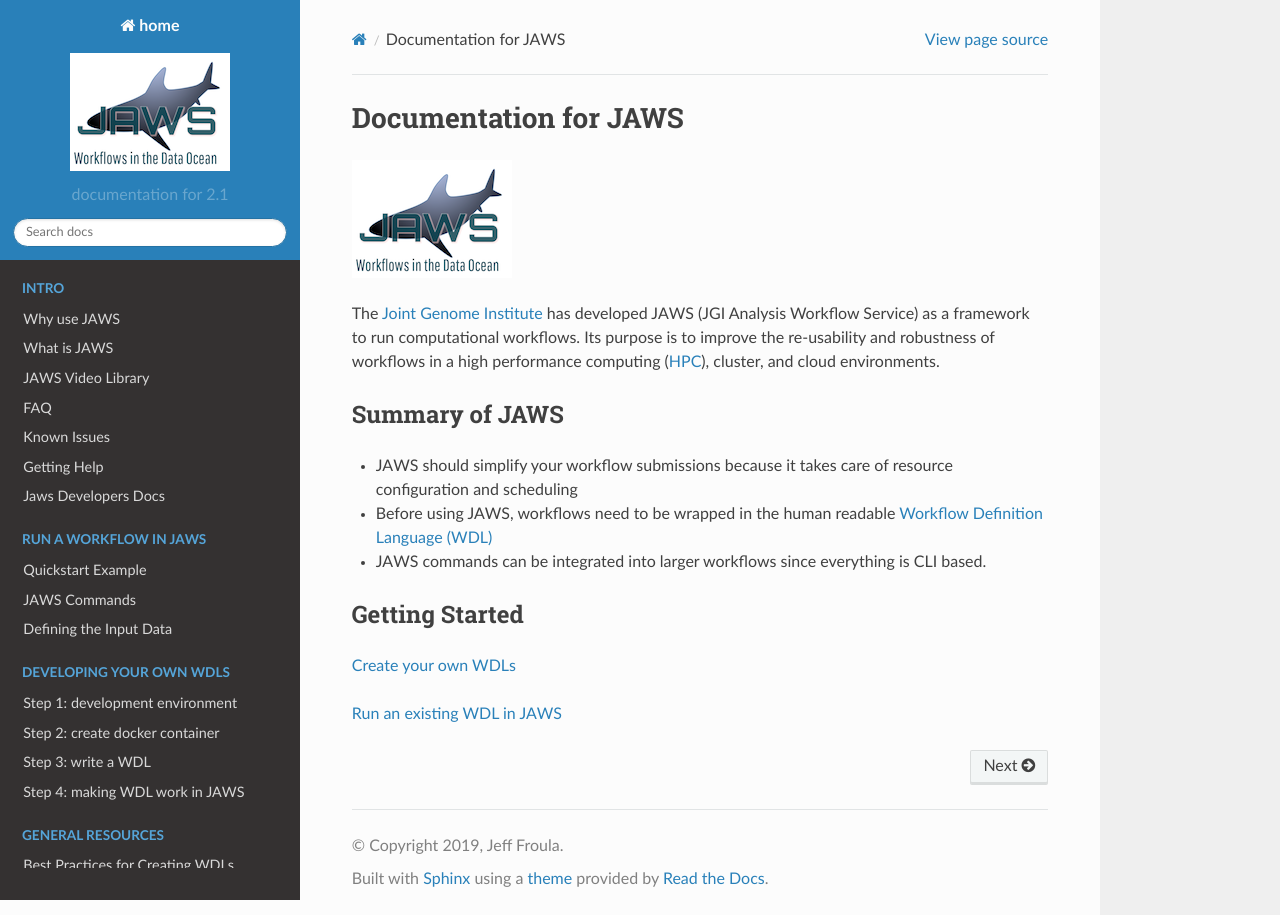
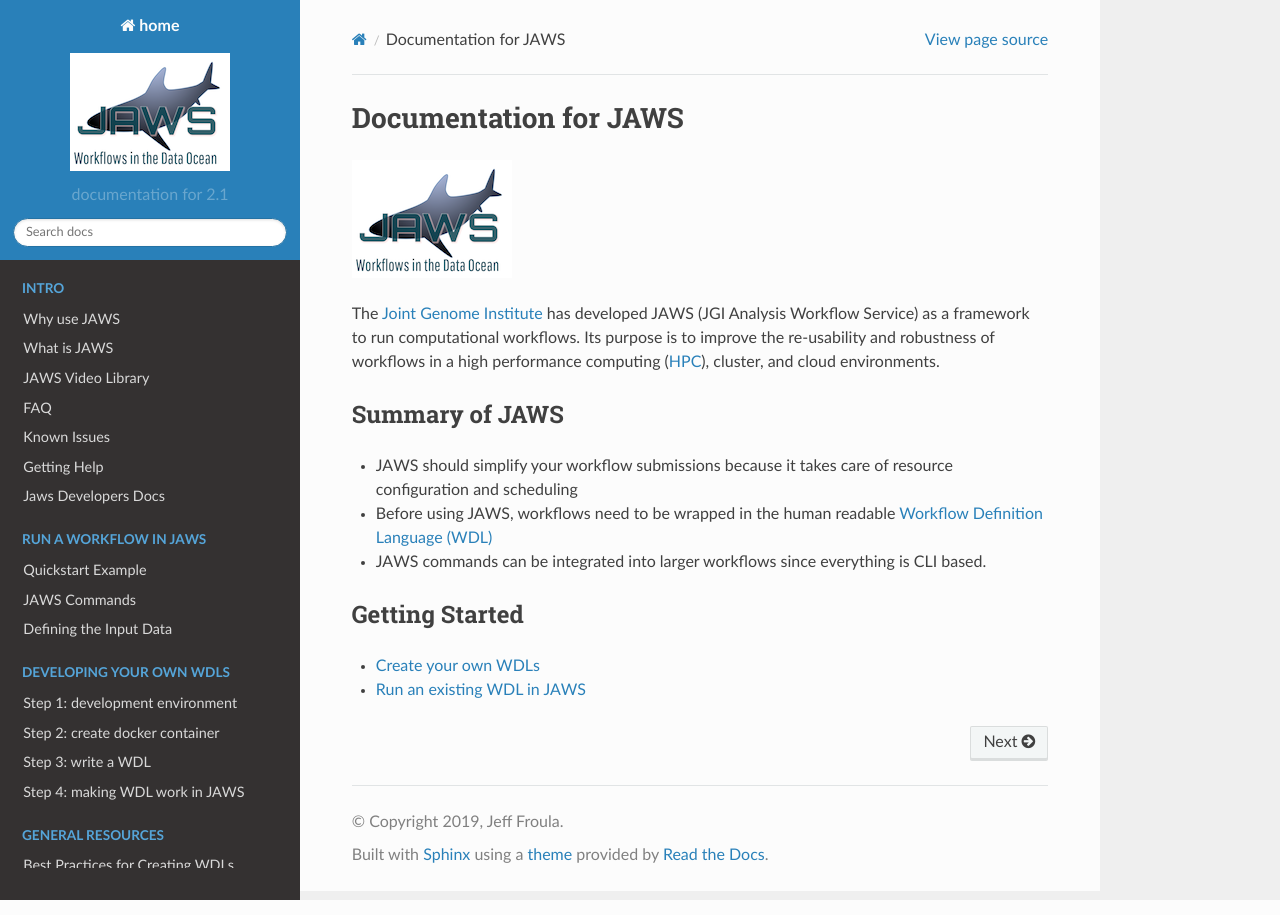
Before and after one commit to JGI-Bioinformatics/jaws, a Sphinx documentation site: the page built from docs/sphinx/source/index.rst, in a window 1280 px wide. Built offline with Sphinx 7.4.7 and the Read the Docs theme 2.0.0, drawn with Linux system fonts in a browser that asks for light colours.

```diff
--- a/docs/sphinx/source/index.rst
+++ b/docs/sphinx/source/index.rst
@@ -21,9 +21,8 @@ Summary of JAWS
 Getting Started
 ---------------
 
-`Create your own WDLs <Tutorials/create_env.html>`_
-
-`Run an existing WDL in JAWS <Tutorials/jaws_quickstart.html>`_
+* `Create your own WDLs <Tutorials/create_env.html>`_
+* `Run an existing WDL in JAWS <Tutorials/jaws_quickstart.html>`_
 
 
 
```
